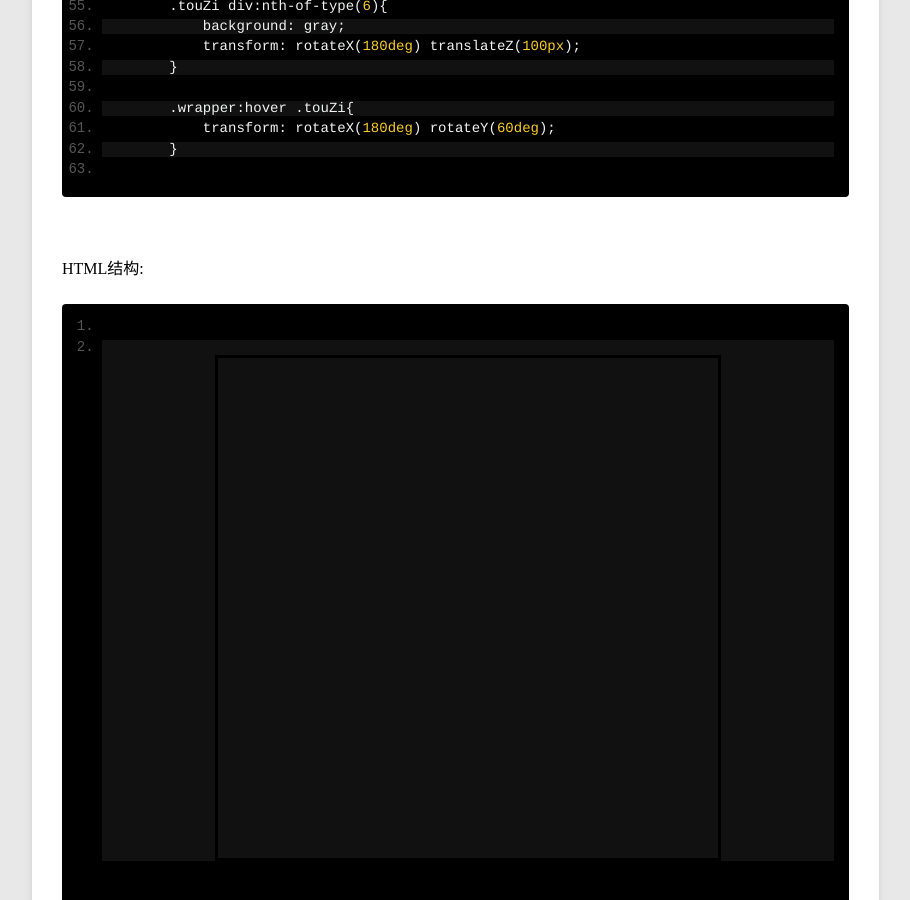
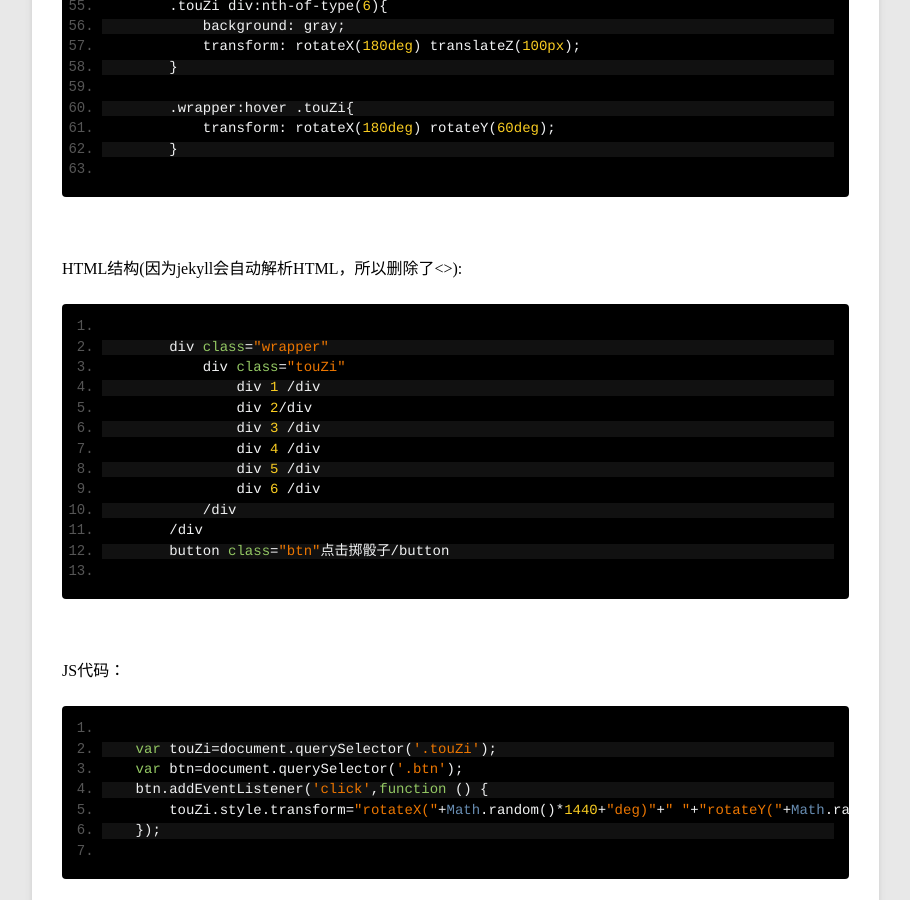
Before and after one commit to madaono/madaono.github.io, a Jekyll site: the page built from _posts/2016-5-2-CSS3-3Danime.html, in a window 1280 px wide and 900 px high, scrolled down 4332 px. Shown: the whole window, without its empty margins (38-948 px from the left). Built offline with Jekyll 4.4.1, drawn with Linux system fonts in a browser that asks for light colours.

Commit message:
Update 2016-5-2-CSS3-3Danime.html

```diff
--- a/_posts/2016-5-2-CSS3-3Danime.html
+++ b/_posts/2016-5-2-CSS3-3Danime.html
@@ -142,20 +142,20 @@ transform-style：这个属性比较简单只有两个值flat和preserve-3d。
     </code>
 </pre>
 <br>
-<p>HTML结构:</p>
+<p>HTML结构(因为jekyll会自动解析HTML，所以删除了<>):</p>
 <pre>
 <code>
-        <div class="wrapper">
-            <div class="touZi">
-                <div>1</div>
-                <div>2</div>
-                <div>3</div>
-                <div>4</div>
-                <div>5</div>
-                <div>6</div>
-            </div>
-        </div>
-        <button class="btn"点击掷骰子</button>
+        div class="wrapper"
+            div class="touZi"
+                div 1 /div
+                div 2/div
+                div 3 /div
+                div 4 /div
+                div 5 /div
+                div 6 /div
+            /div
+        /div
+        button class="btn"点击掷骰子/button
 </code>
 </pre>
 <br>
```
